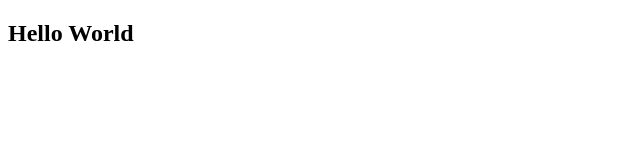
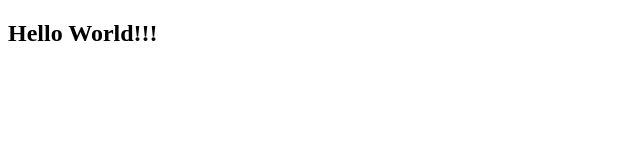
Before and after one commit to zomlik/action-practice, a plain HTML site: page index.htm in a window 1280 px wide. Shown: the full height of the page, 0-640 px from the left. Drawn offline with Linux system fonts and the light colour scheme.

Commit message:
Update index.htm

```diff
--- a/index.htm
+++ b/index.htm
@@ -11,7 +11,7 @@
 
 <body>
 	<div>
-		<h2>Hello World</h2>
+		<h2>Hello World!!!</h2>
 	</div>
 
 </body>
```
